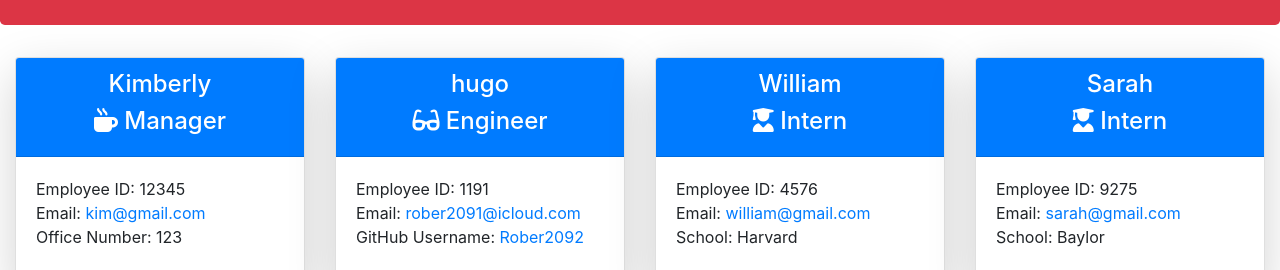
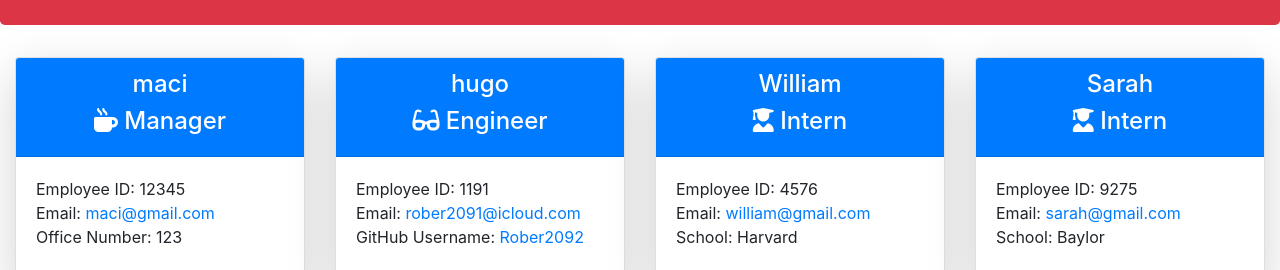
Before and after one commit to Rober2092/Team-Profile-Generator, a website: page dist/index.html in a window 1280 px wide. Shown: the part 178-448 px from the top of the page. Drawn offline with nearby package versions, Linux system fonts and the light colour scheme.

Commit message:
update test code

```diff
--- a/dist/index.html
+++ b/dist/index.html
@@ -28,14 +28,14 @@
 <div class="col-md-4 col-sm-6 col-12 col-lg-3">
     <div class="card shadow-lg mb-5 bg-white rounded">
         <div class="card-header bg-primary">
-            <h4 class="text-white text-center">Kimberly</h4>
+            <h4 class="text-white text-center">maci</h4>
             <h4 class="text-white text-center"><i class="fas fa-mug-hot"></i></i> Manager</h4>
         </div>
 
         <div class="card-body">
             <ul class="list-unstyled">
                 <li>Employee ID: 12345</li>
-                <li>Email: <a href="mailto:kim@gmail.com">kim@gmail.com</a></li>
+                <li>Email: <a href="mailto:kim@gmail.com">maci@gmail.com</a></li>
                 <li>Office Number: 123</li>
             </ul>
         </div>
--- a/package.json
+++ b/package.json
@@ -14,7 +14,7 @@
         "url": "git+https://github.com/Rober2092/Team-Profile-Generator"
     },
     "author": "hugo Alvarado",
-    "license": "ISC",
+    "license": "MIT",
     "bugs": {
         "url": "https://github.com/Rober2092/Team-Profile-Generator/issues"
     },
```
